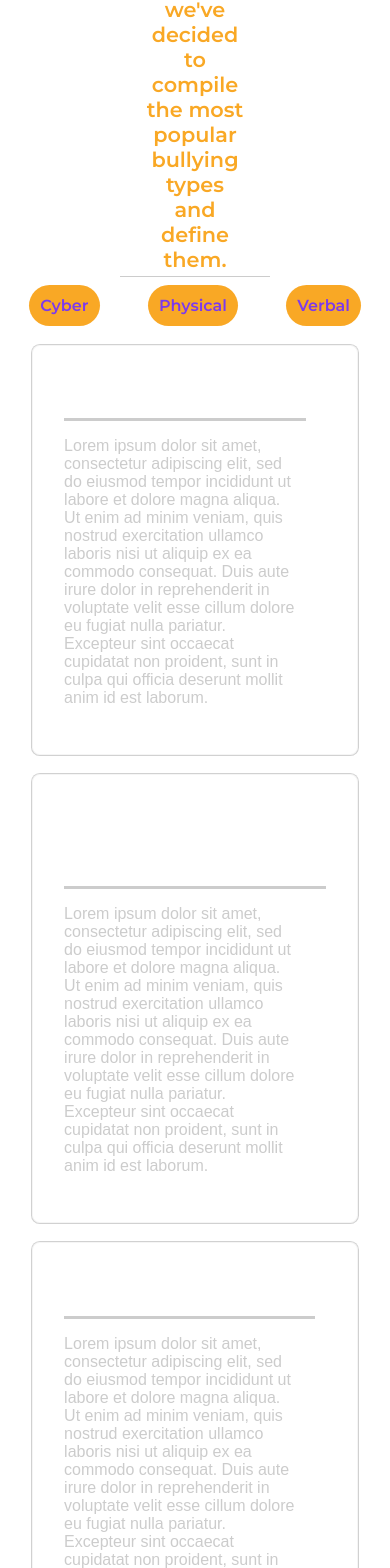
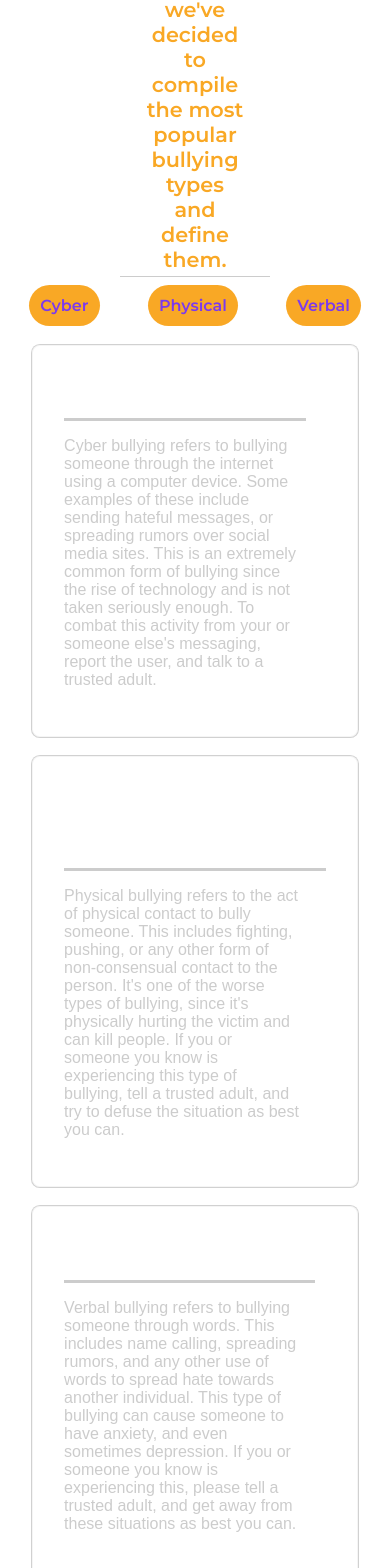
Before and after one commit to AnonymouslyFast/bullying-project, a SvelteKit app: page /learn in a window 390 px wide. Shown: the part 429-1997 px from the top of the page. Built offline with nearby package versions, Linux system fonts and the light colour scheme.

Commit message:
Mobile support and changed the text in learn more

```diff
--- a/src/routes/about/mobile.css
+++ b/src/routes/about/mobile.css
@@ -2,11 +2,12 @@
     #team-row {
         width: 100% !important;
     }
+
     section {
         display: initial !important;
         width: 100% !important;
         h4 {
-            width: 100%!important;
+            width: 100% !important;
         }
     }
 }
--- a/src/routes/learn/+page.svelte
+++ b/src/routes/learn/+page.svelte
@@ -30,12 +30,10 @@
         <div class="content">
             <a href="#cyber"><h4>Cyber Bullying</h4></a>
             <p>
-                Lorem ipsum dolor sit amet, consectetur adipiscing elit, sed do eiusmod tempor
-                incididunt ut labore et dolore magna aliqua. Ut enim ad minim veniam, quis nostrud
-                exercitation ullamco laboris nisi ut aliquip ex ea commodo consequat. Duis aute irure dolor
-                in reprehenderit in voluptate velit esse cillum dolore eu fugiat nulla pariatur. Excepteur
-                sint occaecat cupidatat non proident, sunt in culpa qui officia deserunt mollit anim id
-                est laborum.
+                Cyber bullying refers to bullying someone through the internet using a computer device. Some examples of
+                these include sending hateful messages, or spreading rumors over social media sites. This
+                is an extremely common form of bullying since the rise of technology and is not taken seriously enough.
+                To combat this activity from your or someone else's messaging, report the user, and talk to a trusted adult.
             </p>
         </div>
     </section>
@@ -44,12 +42,10 @@
         <div class="content">
             <a href="#physical"><h4>Physical Bullying</h4></a>
             <p>
-                Lorem ipsum dolor sit amet, consectetur adipiscing elit, sed do eiusmod tempor
-                incididunt ut labore et dolore magna aliqua. Ut enim ad minim veniam, quis nostrud
-                exercitation ullamco laboris nisi ut aliquip ex ea commodo consequat. Duis aute irure dolor
-                in reprehenderit in voluptate velit esse cillum dolore eu fugiat nulla pariatur. Excepteur
-                sint occaecat cupidatat non proident, sunt in culpa qui officia deserunt mollit anim id
-                est laborum.
+                Physical bullying refers to the act of physical contact to bully someone. This includes fighting, pushing,
+                or any other form of non-consensual contact to the person. It's one of the worse types of bullying, since
+                it's physically hurting the victim and can kill people. If you or someone you know is experiencing this
+                type of bullying, tell a trusted adult, and try to defuse the situation as best you can.
             </p>
         </div>
     </section>
@@ -58,12 +54,10 @@
         <div class="content">
             <a href="#verbal"><h4>Verbal Bullying</h4></a>
             <p>
-                Lorem ipsum dolor sit amet, consectetur adipiscing elit, sed do eiusmod tempor
-                incididunt ut labore et dolore magna aliqua. Ut enim ad minim veniam, quis nostrud
-                exercitation ullamco laboris nisi ut aliquip ex ea commodo consequat. Duis aute irure dolor
-                in reprehenderit in voluptate velit esse cillum dolore eu fugiat nulla pariatur. Excepteur
-                sint occaecat cupidatat non proident, sunt in culpa qui officia deserunt mollit anim id
-                est laborum.
+                Verbal bullying refers to bullying someone through words. This includes name calling, spreading rumors, and
+                any other use of words to spread hate towards another individual. This type of bullying can cause someone to
+                have anxiety, and even sometimes depression. If you or someone you know is experiencing this, please tell
+                a trusted adult, and get away from these situations as best you can.
             </p>
         </div>
     </section>
```
Also changed, not shown: static/robots.txt, 1 other file (tests, documents, lock files or other folders).
